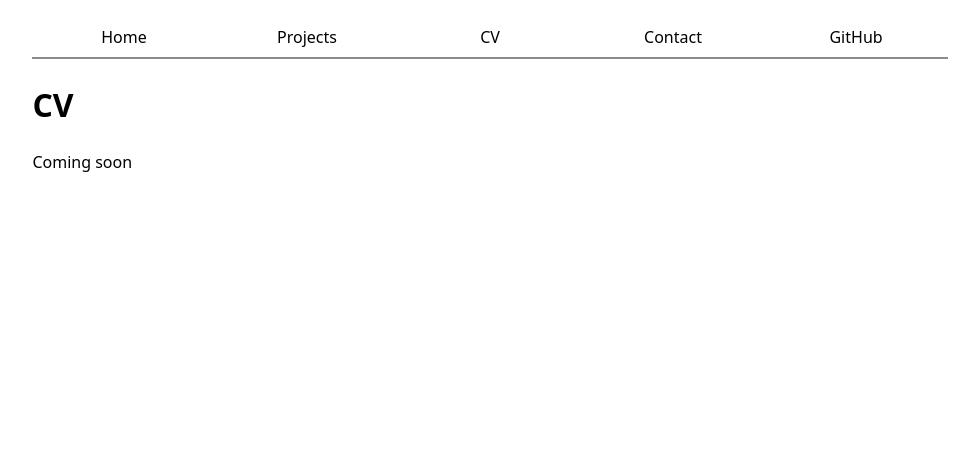
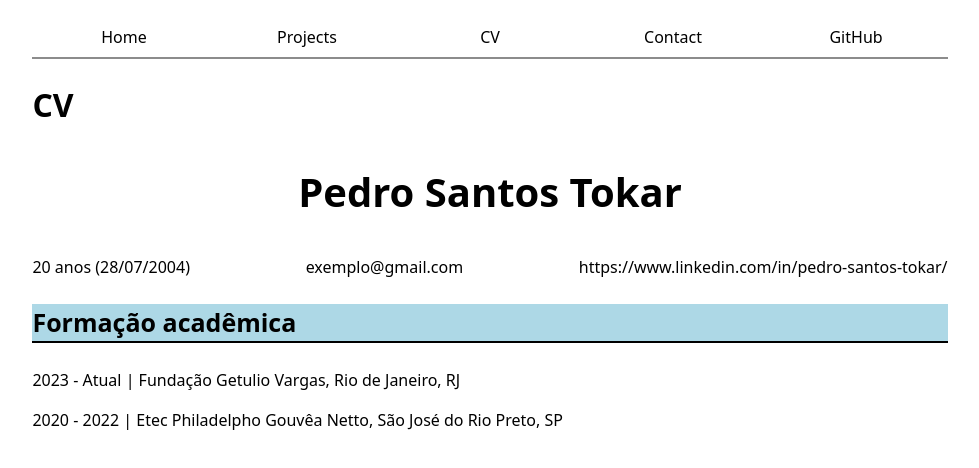
Before and after one commit to pedrotokar/dataviz-labs, a plain HTML site: page CV/index.html in a window 1280 px wide. Shown: the whole page, without its empty margins (150-1129 px from the left). Drawn offline with Linux system fonts and the light colour scheme.

Commit message:
Add basic CV

```diff
--- a/CV/index.html
+++ b/CV/index.html
@@ -10,7 +10,17 @@
 <body>
 
     <h1>CV</h1>
-    <h>Coming soon</h1>
+    <h2 class = "curriculo-nome">Pedro Santos Tokar</h2>
+    <div class = "curriculo-topo">
+        <div>20 anos (28/07/2004)</div>
+        <div>exemplo@gmail.com</div>
+        <div>https://www.linkedin.com/in/pedro-santos-tokar/</div>
+    </div>
     <!-- Navigation menu: -->
+    <div class = "formacao-academica">
+        <h3 class = "formacao-academica">Formação acadêmica</h3>
+        <p> 2023 - Atual | Fundação Getulio Vargas, Rio de Janeiro, RJ </p>
+        <p> 2020 - 2022 | Etec Philadelpho Gouvêa Netto, São José do Rio Preto, SP </p>
+    </div>
 </body>
 </html>
--- a/style.css
+++ b/style.css
@@ -89,3 +89,21 @@ article {
 	grid-template-rows: subgrid;
 	grid-row: span 3;
 }
+
+.curriculo-nome {
+	font-size: 40px;
+	text-align: center
+}
+
+.curriculo-topo {
+	display: flex;
+	justify-content: space-between;
+}
+
+h3.formacao-academica {
+	font-size: 25px;
+	border-bottom-color: black;
+	border-bottom-style: solid;
+	border-bottom-width: 2px;
+	background-color: lightblue
+}
```
